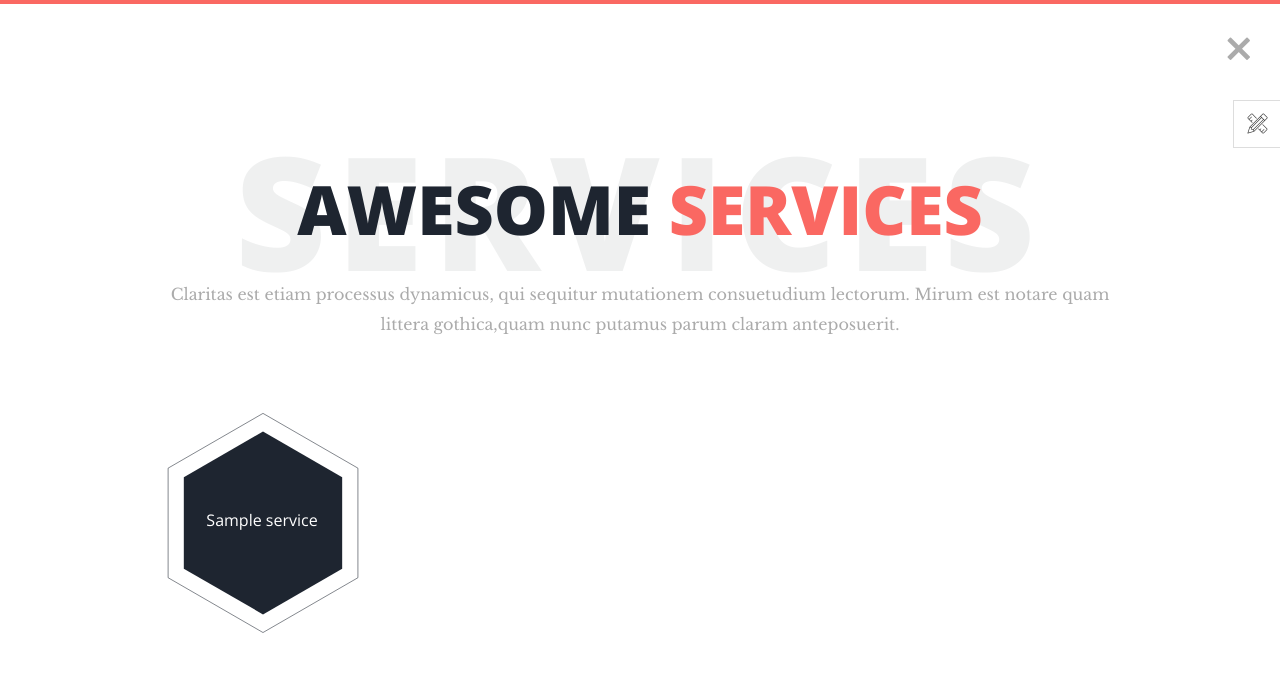
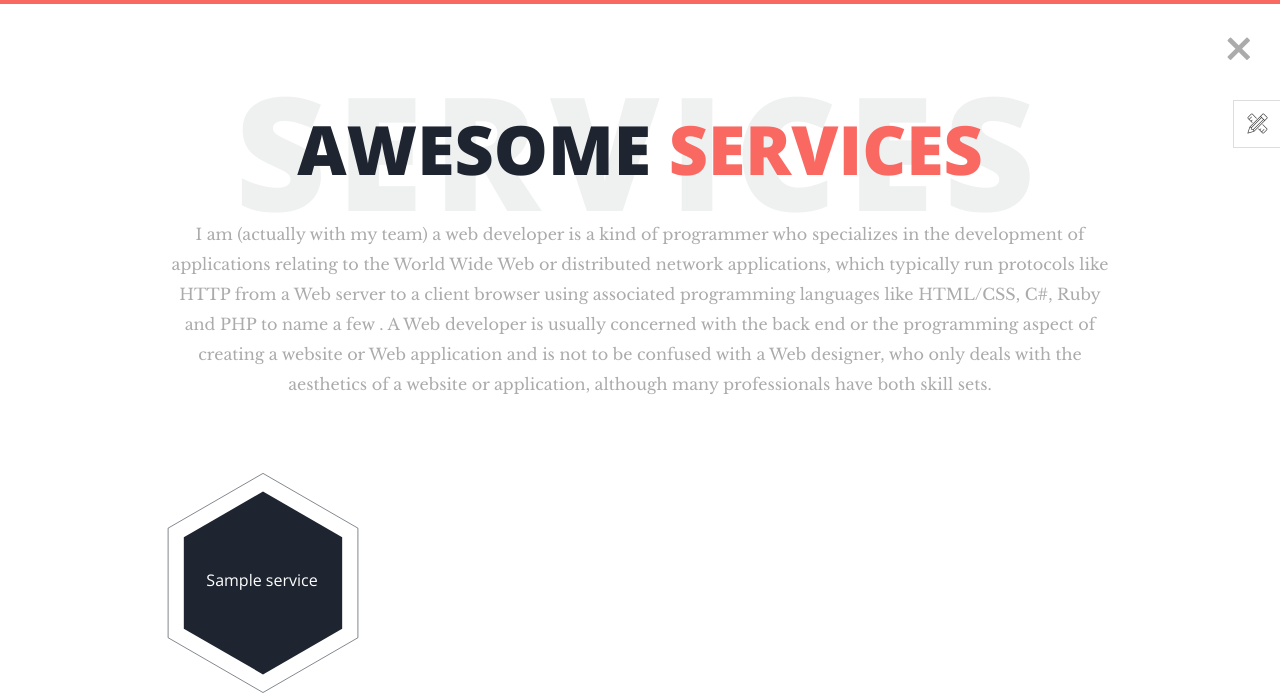
Before and after one commit to abbos-rasulov/My-portfolio-website, a Django app: page /services/ in a window 1280 px wide. Shown: the top 697 px of the page. Run offline with Django 4.2, Linux system fonts and the light colour scheme; tables that the repository leaves empty hold one stand-in row (values such as "Sample post"); some libraries are stand-ins or nearby versions; some web fonts are replaced.

Commit message:
added some information in services

```diff
--- a/portfolio/templates/services.html
+++ b/portfolio/templates/services.html
@@ -11,8 +11,11 @@
           <div class="col-xs-12 col-lg-offset-1 col-lg-10">
             <div class="page-title text-center">
               <h2>Awesome <span class="primary">Services</span> <span class="title-bg">Services</span></h2>
-              <p>Claritas est etiam processus dynamicus, qui sequitur mutationem consuetudium lectorum. Mirum est
-                notare quam littera gothica,quam nunc putamus parum claram anteposuerit.</p>
+              <p>I am (actually with my team) a web developer is a kind of programmer who specializes in the development of applications
+                  relating to the World Wide Web or distributed network applications, which typically run protocols like
+                  HTTP from a Web server to a client browser using associated programming languages like HTML/CSS, C#, Ruby and PHP to name a few
+                  . A Web developer is usually concerned with the back end or the programming aspect of creating a website or Web application and is not to be confused with a
+                  Web designer, who only deals with the aesthetics of a website or application, although many professionals have both skill sets.</p>
             </div>
 
             <div class="hexagon-menu services clear">
```
